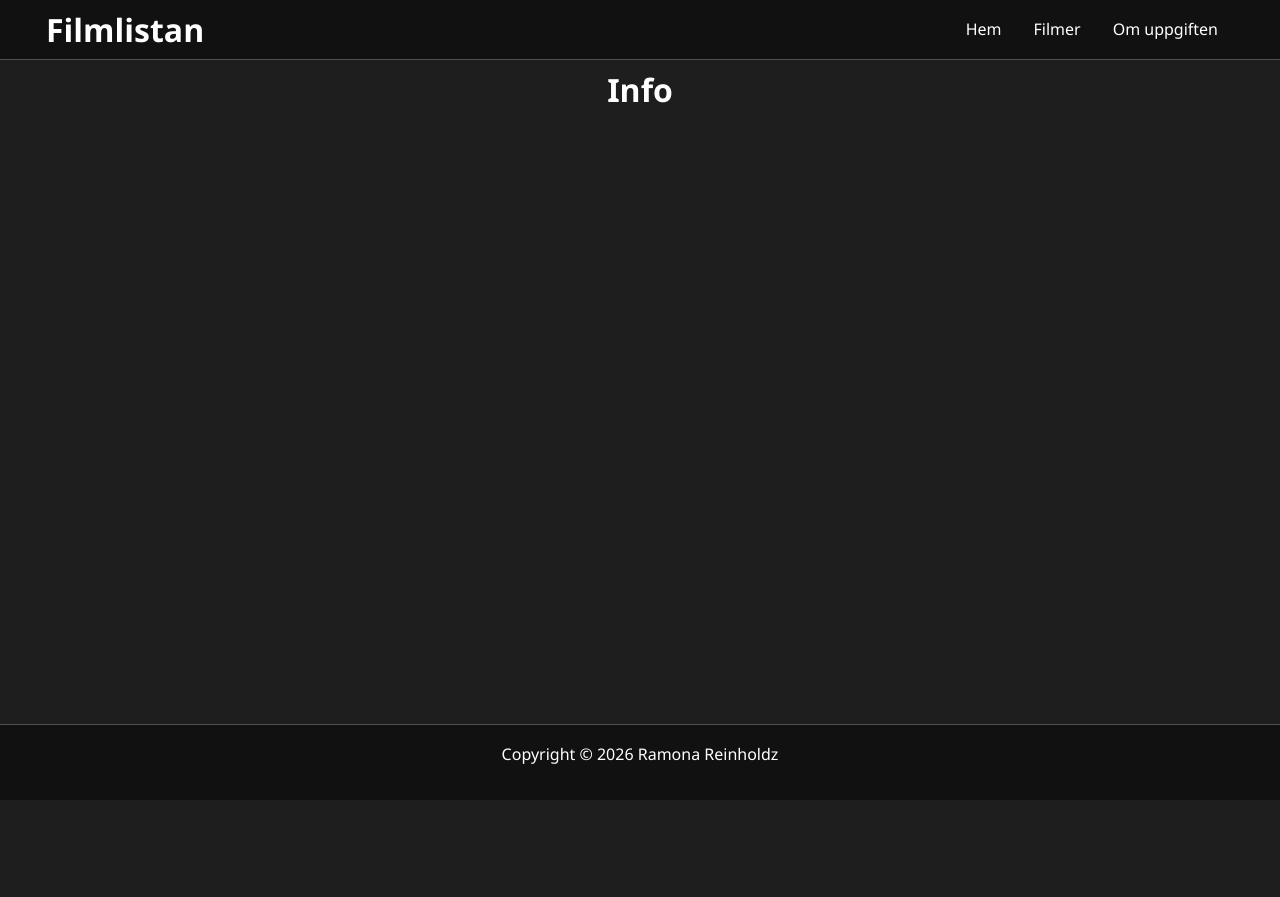
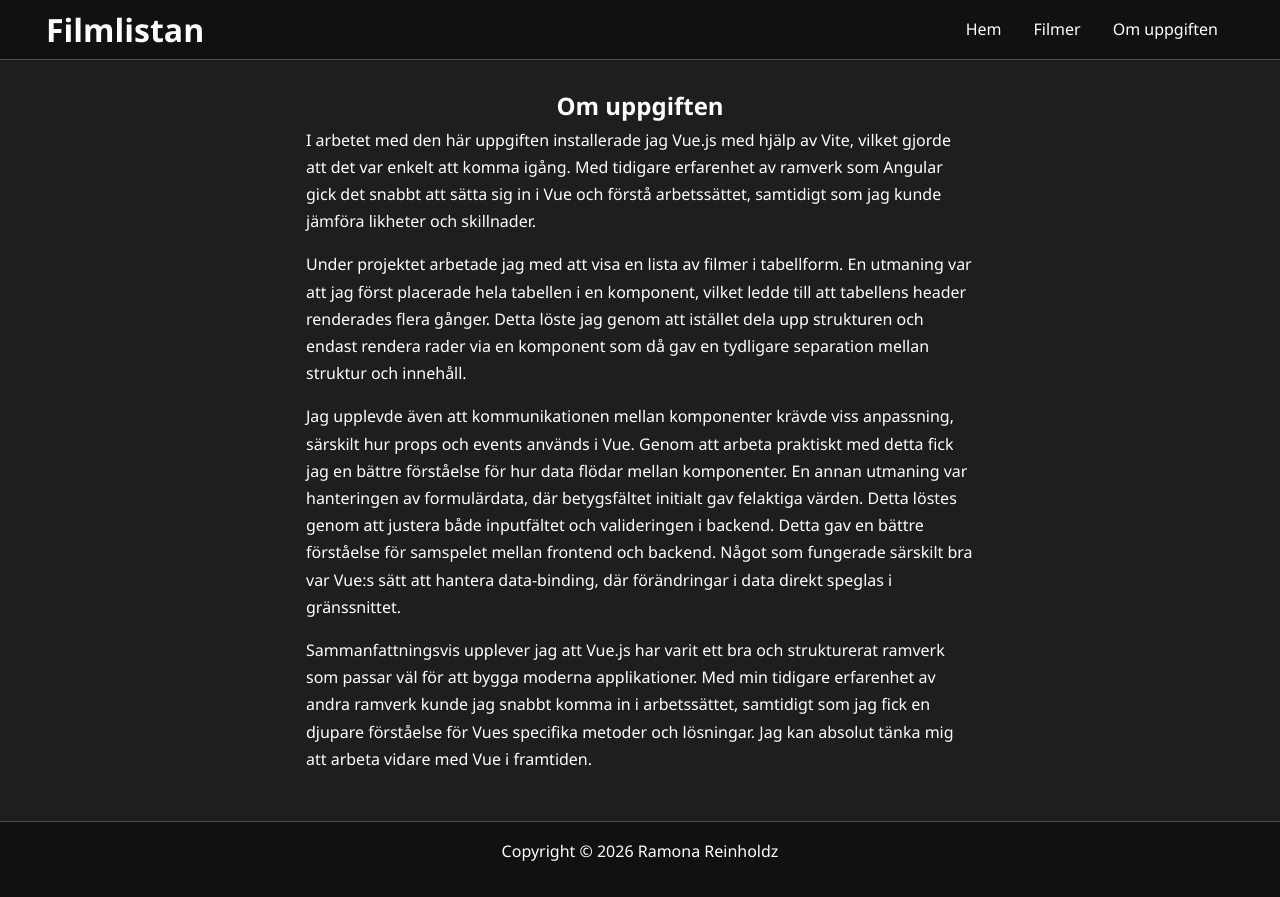
Before and after one commit to rare2400/movie-app, a Vue app: page /om-vue in a window 1280 px wide. Before the commit the page ends 800 px from the top, so only its background shows below. Built offline with nearby package versions, Linux system fonts and the light colour scheme.

Commit message:
write a reflection of the assignment

```diff
--- a/src/views/AssignmentView.vue
+++ b/src/views/AssignmentView.vue
@@ -1,5 +1,42 @@
 <script setup></script>
 
 <template>
-        <h1>Info</h1>
+        <article class="content">
+                <h2>Om uppgiften</h2>
+                <p>
+                        I arbetet med den här uppgiften installerade jag Vue.js med hjälp av Vite, vilket gjorde att det
+                        var enkelt att komma igång. Med tidigare erfarenhet av ramverk som Angular gick det snabbt att
+                        sätta sig in i Vue och förstå arbetssättet, samtidigt som jag kunde jämföra likheter och
+                        skillnader.
+                </p>
+                <p>
+                        Under projektet arbetade jag med att visa en lista av filmer i tabellform. En utmaning var att
+                        jag först placerade hela tabellen i en komponent, vilket ledde till att tabellens header
+                        renderades flera gånger. Detta löste jag genom att istället dela upp strukturen och endast
+                        rendera rader via en komponent som då gav en tydligare separation mellan struktur och innehåll.
+                </p>
+                <p>
+                        Jag upplevde även att kommunikationen mellan komponenter krävde viss anpassning, särskilt hur
+                        props och events används i Vue. Genom att arbeta praktiskt med detta fick jag en bättre
+                        förståelse för hur data flödar mellan komponenter. En annan utmaning var hanteringen av
+                        formulärdata, där betygsfältet initialt gav felaktiga värden. Detta löstes genom att justera
+                        både inputfältet och valideringen i backend. Detta gav en bättre förståelse för samspelet
+                        mellan frontend och backend. Något som fungerade särskilt bra var Vue:s sätt att hantera
+                        data-binding, där förändringar i data direkt speglas i gränssnittet.
+                </p>
+                <p>
+                        Sammanfattningsvis upplever jag att Vue.js har varit ett bra och strukturerat ramverk som passar
+                        väl för att bygga moderna applikationer. Med min tidigare erfarenhet av andra ramverk kunde jag
+                        snabbt komma in i arbetssättet, samtidigt som jag fick en djupare förståelse för Vues specifika
+                        metoder och lösningar. Jag kan absolut tänka mig att arbeta vidare med Vue i framtiden.
+                </p>
+        </article>
 </template>
+
+<style scoped>
+@media screen and (min-width: 700px) {
+        h2 {
+                font-size: 1.5em;
+        }
+}
+</style>
```
